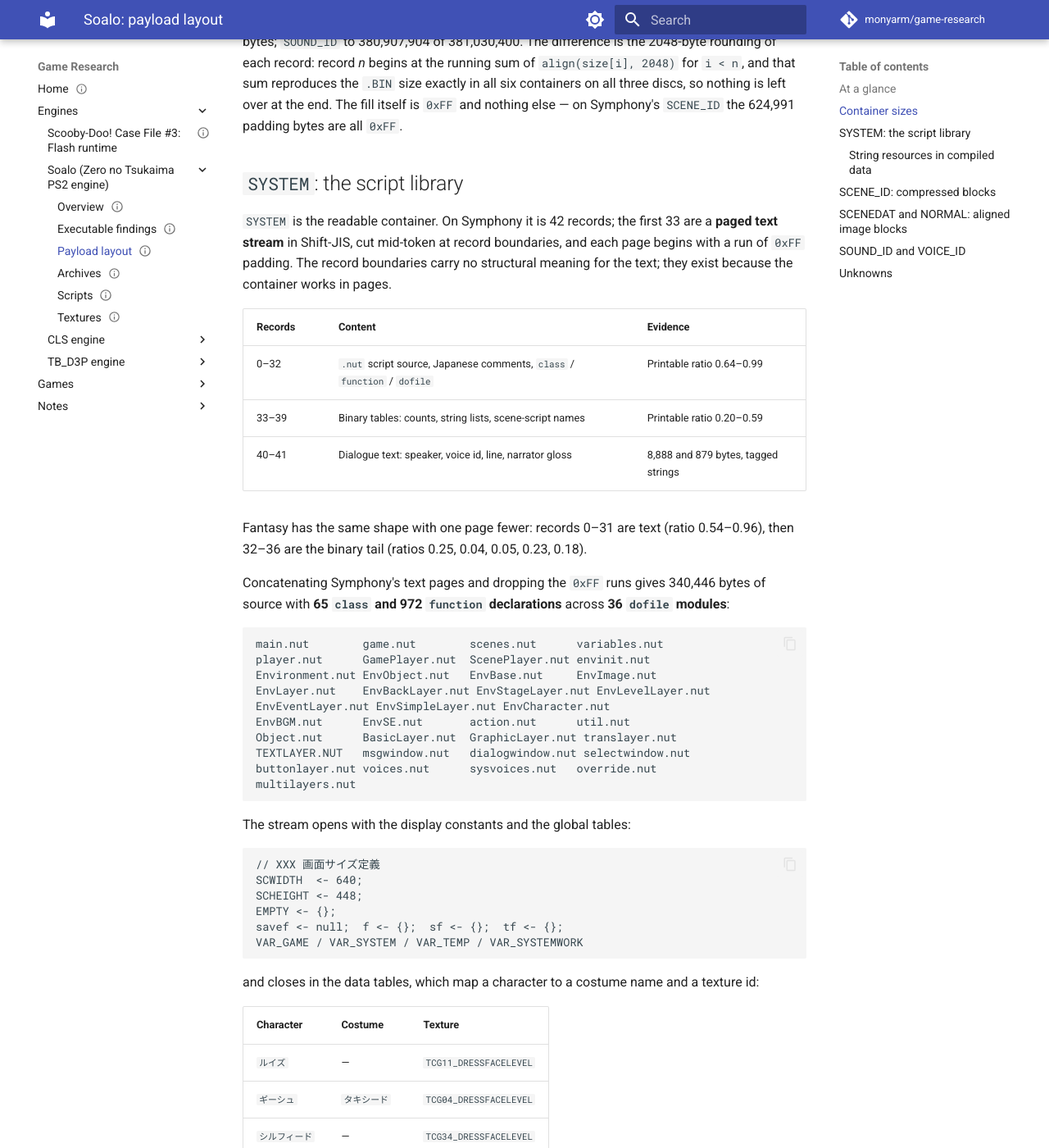
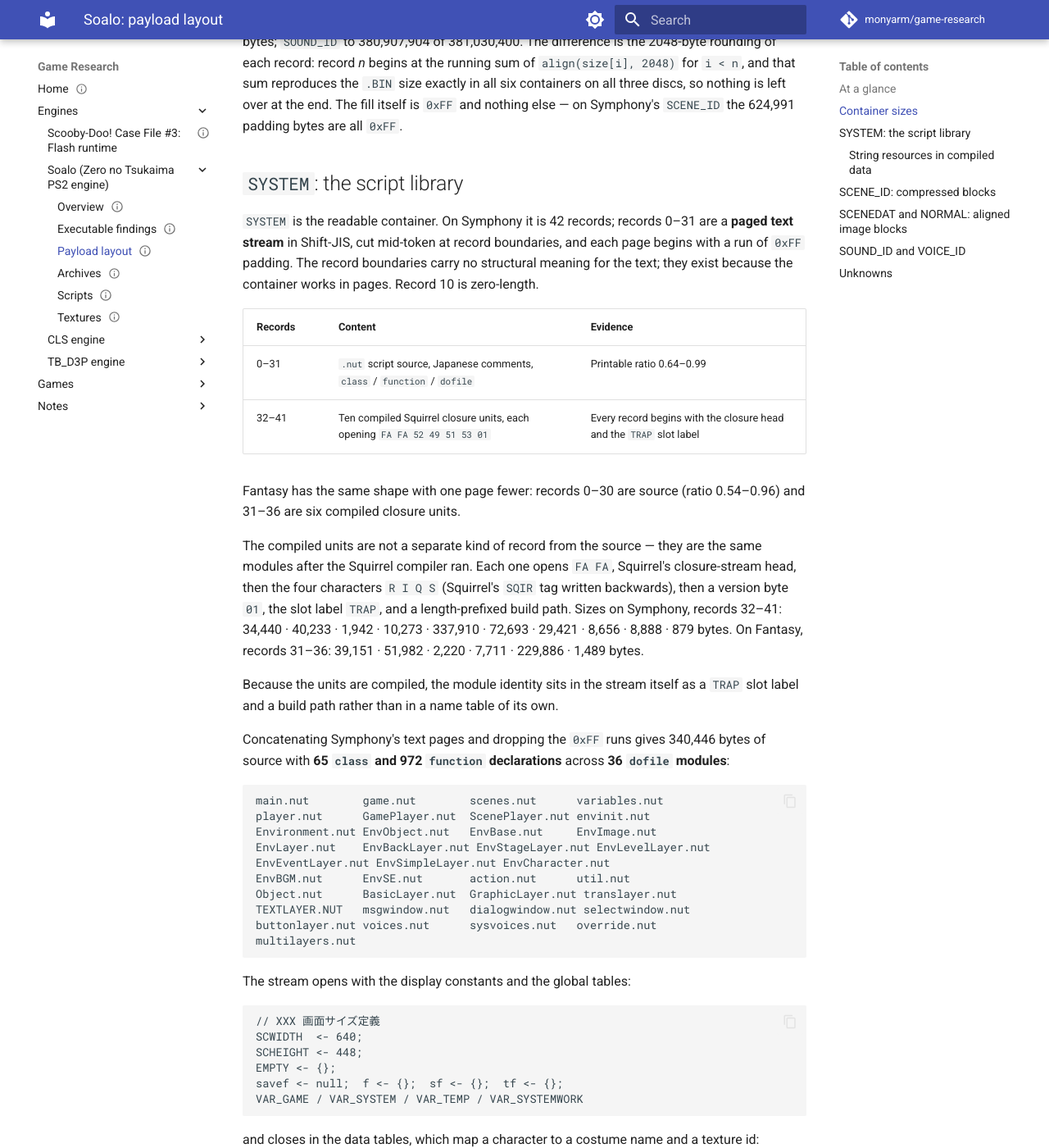
Before and after one commit to monyarm/game-research, an MkDocs documentation site: the page built from docs/engines/zero-no-tsukaima-soalo/payload.md, in a window 1280 px wide and 1400 px high, scrolled down 2020 px. Shown: the whole window at 82% size. Built offline with MkDocs 1.6.1 and Material for MkDocs 9.7.7, drawn with Linux system fonts in a browser that asks for light colours; comment, search, counter and statistics services are not loaded; some of the changed text lies outside the part shown.

Commit message:
docs: SYSTEM is source pages plus compiled closure units, not a binary tail

```diff
--- a/docs/engines/zero-no-tsukaima-soalo/payload.md
+++ b/docs/engines/zero-no-tsukaima-soalo/payload.md
@@ -29,7 +29,7 @@ The builds are named by their subtitles: **Concerto** (*Koakuma to Harukaze no C
 
 | Container | Purpose | Present in |
 | --- | --- | --- |
-| `SYSTEM` | Script library: `.nut` source, compiled data, scene-script name tables, dialogue text | Fantasy and Symphony |
+| `SYSTEM` | Script library: `.nut` source pages, then the compiled closure units of the same modules | Fantasy and Symphony |
 | `SCENEDAT` | Scene backgrounds | All three |
 | `SCENE_ID` | Per-scene compressed blocks: compiled scene data on Fantasy and Symphony, script source on Concerto | All three |
 | `NORMAL` | UI and shared textures | All three |
@@ -68,15 +68,18 @@ The index sums never reach the `.BIN` size. Symphony `SYSTEM` sums to 884,706 of
 
 ## `SYSTEM`: the script library
 
-`SYSTEM` is the readable container. On Symphony it is 42 records; the first 33 are a **paged text stream** in Shift-JIS, cut mid-token at record boundaries, and each page begins with a run of `0xFF` padding. The record boundaries carry no structural meaning for the text; they exist because the container works in pages.
+`SYSTEM` is the readable container. On Symphony it is 42 records; records 0–31 are a **paged text stream** in Shift-JIS, cut mid-token at record boundaries, and each page begins with a run of `0xFF` padding. The record boundaries carry no structural meaning for the text; they exist because the container works in pages. Record 10 is zero-length.
 
 | Records | Content | Evidence |
 | --- | --- | --- |
-| 0–32 | `.nut` script source, Japanese comments, `class` / `function` / `dofile` | Printable ratio 0.64–0.99 |
-| 33–39 | Binary tables: counts, string lists, scene-script names | Printable ratio 0.20–0.59 |
-| 40–41 | Dialogue text: speaker, voice id, line, narrator gloss | 8,888 and 879 bytes, tagged strings |
+| 0–31 | `.nut` script source, Japanese comments, `class` / `function` / `dofile` | Printable ratio 0.64–0.99 |
+| 32–41 | Ten compiled Squirrel closure units, each opening `FA FA 52 49 51 53 01` | Every record begins with the closure head and the `TRAP` slot label |
 
-Fantasy has the same shape with one page fewer: records 0–31 are text (ratio 0.54–0.96), then 32–36 are the binary tail (ratios 0.25, 0.04, 0.05, 0.23, 0.18).
+Fantasy has the same shape with one page fewer: records 0–30 are source (ratio 0.54–0.96) and 31–36 are six compiled closure units.
+
+The compiled units are not a separate kind of record from the source — they are the same modules after the Squirrel compiler ran. Each one opens `FA FA`, Squirrel's closure-stream head, then the four characters `R I Q S` (Squirrel's `SQIR` tag written backwards), then a version byte `01`, the slot label `TRAP`, and a length-prefixed build path. Sizes on Symphony, records 32–41: 34,440 · 40,233 · 1,942 · 10,273 · 337,910 · 72,693 · 29,421 · 8,656 · 8,888 · 879 bytes. On Fantasy, records 31–36: 39,151 · 51,982 · 2,220 · 7,711 · 229,886 · 1,489 bytes.
+
+Because the units are compiled, the module identity sits in the stream itself as a `TRAP` slot label and a build path rather than in a name table of its own.
 
 Concatenating Symphony's text pages and dropping the `0xFF` runs gives 340,446 bytes of source with **65 `class` and 972 `function` declarations** across **36 `dofile` modules**:
 
@@ -195,5 +198,5 @@ Record sizes are whole numbers of 16-byte frames. This is why voice ids from the
 - The `SCENE_ID` grammar: the block stream is understood, but what the compiled payload describes (scene, layer, or action) is not decoded.
 - Whether the `SCENE_ID` tag word selects a decoder path or only records the content kind.
 - Whether `SCENE_ID` block boundaries line up with any per-scene numbering, and how the `.ks` scene names in `SYSTEM` map onto them.
-- `SYSTEM`'s binary tail on Fantasy and Symphony: rec 36 on Symphony is a 337,910-byte count table, and the following records are unmapped.
+- What the compiled closure units in `SYSTEM` contain: their slot labels (`TRAP`, one per module) and build paths are readable, but the module bodies are compiled Squirrel and have not been walked.
 - What the constant `SOUND_ID` header record contains; one 20-byte record is all there is, and its five words are unread beyond being fixed.
```
Also changed, not shown: docs/notes/open-questions.md (+1 -1 lines).
